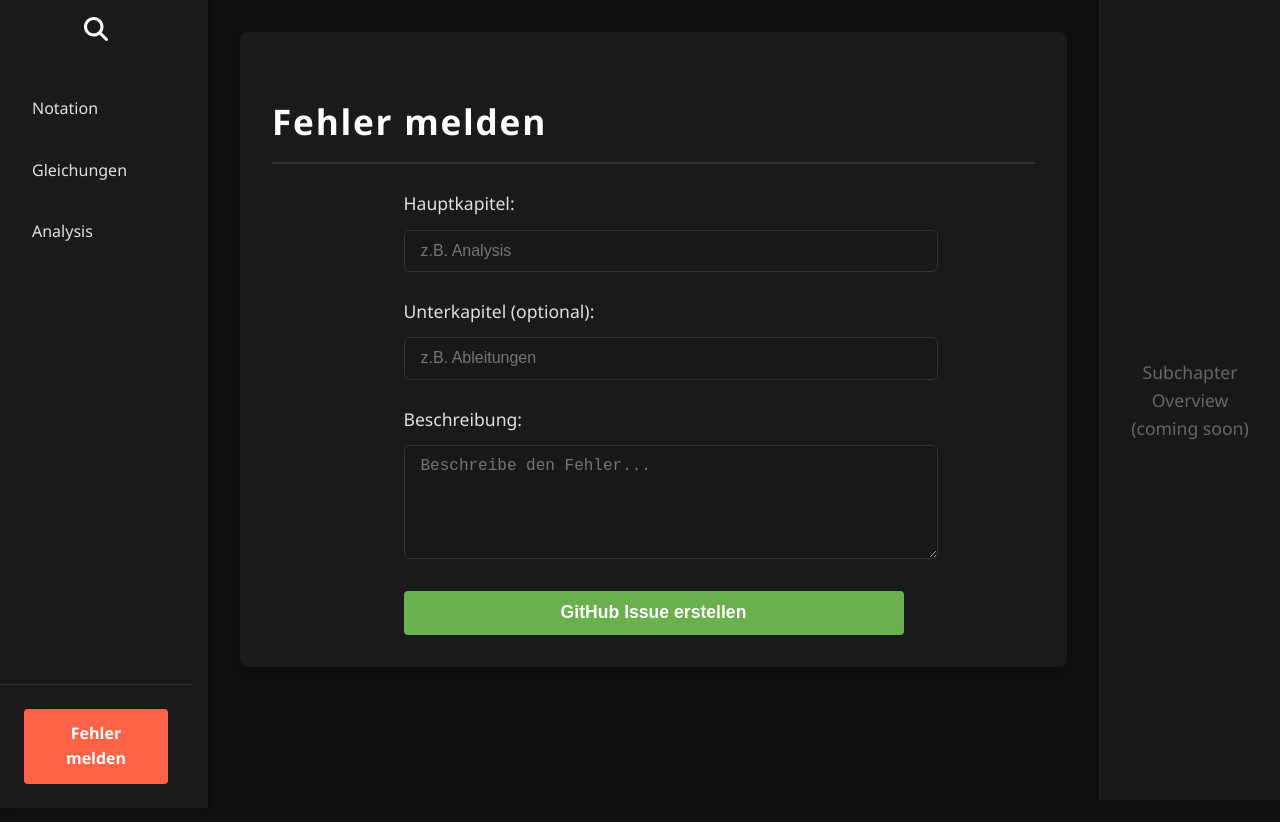
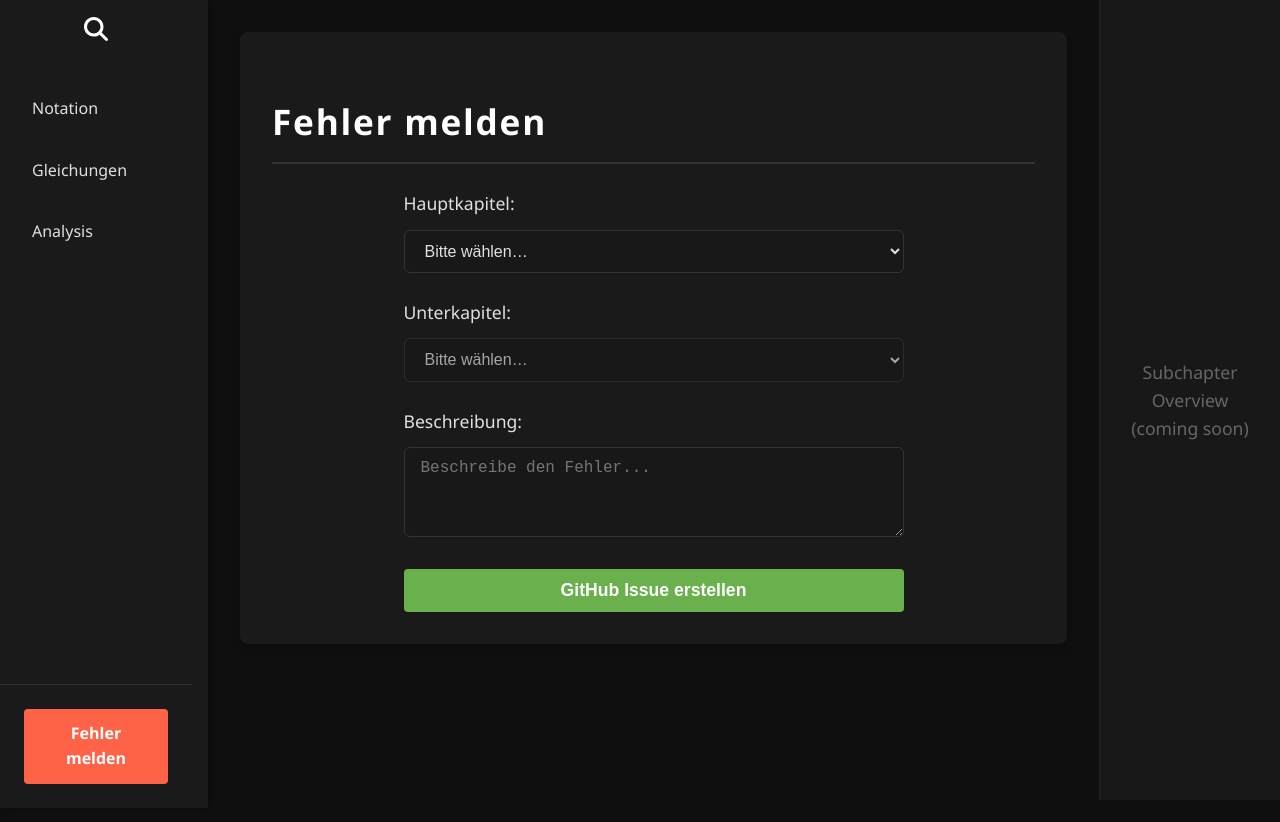
Before and after one commit to OfficerYoda/mathe-zusammenfassung-vue, a Vue app: page /report in a window 1280 px wide. Shown: the top 822 px of the page. Built offline with nearby package versions, Linux system fonts and the light colour scheme.

Commit message:
report chapter selection dropdown

```diff
--- a/src/views/Report.vue
+++ b/src/views/Report.vue
@@ -1,10 +1,51 @@
 <script setup lang="ts">
-import { ref, computed } from 'vue'
+import { ref, computed, watch } from 'vue'
 import ContentSection from '../components/ContentSection.vue'
+
+// Hardcoded chapters and their minors
+const chapters = [
+  {
+    name: 'Analysis',
+    minors: [
+      'Ableitungen',
+      'Integrale',
+      'Kurvendiskussion',
+      'Grenzwerte'
+    ]
+  },
+  {
+    name: 'Geometrie',
+    minors: [
+      'Vektoren',
+      'Geraden',
+      'Ebenen',
+      'Abstände'
+    ]
+  },
+  {
+    name: 'Stochastik',
+    minors: [
+      'Wahrscheinlichkeiten',
+      'Kombinatorik',
+      'Zufallsvariablen',
+      'Verteilungen'
+    ]
+  }
+]
 
 const majorChapter = ref('')
 const minorChapter = ref('')
 const description = ref('')
+
+const availableMinors = computed(() => {
+  const found = chapters.find(c => c.name === majorChapter.value)
+  return found ? found.minors : []
+})
+
+// Reset minor chapter if major changes
+watch(majorChapter, () => {
+  minorChapter.value = ''
+})
 
 const githubRepo = 'officeryoda/mathe-zusammenfassung-vue' // Change if needed
 
@@ -42,11 +83,21 @@ function submit() {
     <form @submit.prevent="submit" v-if="!submitted" class="report-form">
       <label>
         <span>Hauptkapitel:</span>
-        <input v-model="majorChapter" required placeholder="z.B. Analysis"/>
+        <select v-model="majorChapter" required>
+          <option value="" disabled>Bitte wählen…</option>
+          <option v-for="chapter in chapters" :key="chapter.name" :value="chapter.name">
+            {{ chapter.name }}
+          </option>
+        </select>
       </label>
       <label>
-        <span>Unterkapitel (optional):</span>
-        <input v-model="minorChapter" placeholder="z.B. Ableitungen"/>
+        <span>Unterkapitel:</span>
+        <select v-model="minorChapter" :disabled="!majorChapter" required>
+          <option value="" disabled>Bitte wählen…</option>
+          <option v-for="minor in availableMinors" :key="minor" :value="minor">
+            {{ minor }}
+          </option>
+        </select>
       </label>
       <label>
         <span>Beschreibung:</span>
@@ -89,7 +140,7 @@ label {
   gap: 0.5rem;
 }
 
-input, textarea {
+input, textarea, select {
   width: 100%;
   margin-top: 0.1rem;
   padding: 0.7rem 1rem;
@@ -99,9 +150,10 @@ input, textarea {
   color: #e0e0e0;
   font-size: 1rem;
   transition: border 0.2s;
+  box-sizing: border-box; /* Ensure consistent sizing */
 }
 
-input:focus, textarea:focus {
+input:focus, textarea:focus, select:focus {
   border: 2px solid #6ab04c;
   outline: none;
   background: #222;
```
